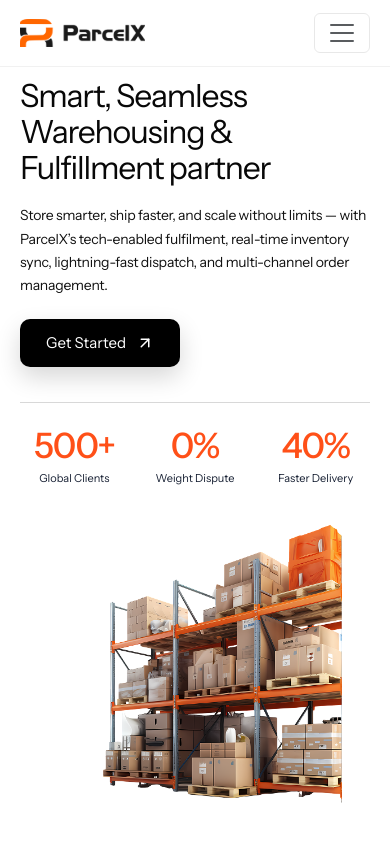
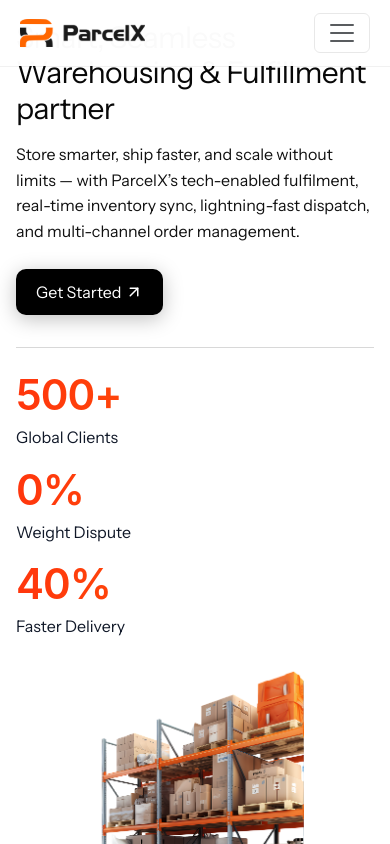
Before and after one commit to anshulsaxena21/px-new-pages, a React (Vite) app: page / in a window 390 px wide. Shown: the top 844 px of the page. Built offline with nearby package versions, Linux system fonts and the light colour scheme.

Commit message:
Implement responsive Figma-measured fulfillment hero layout

```diff
--- a/src/pages/Fulfillment.css
+++ b/src/pages/Fulfillment.css
@@ -1622,22 +1622,220 @@
 }
 
 
-/* Keep the hero close to the navigation, as in the Figma reference. */
-@media (min-width: 1001px) {
-  .hero-reference-layout.section-wrap {
-    margin-top: 24px !important;
-  }
-}
-
-
-/* Restore the Figma hero's vertical rhythm: title clears the sticky header,
-   while the metrics divider stays at the reference position. */
-@media (min-width: 1001px) {
+
+
+
+/* Figma reference: fulfillment hero. Values below scale from the 1440px design. */
+.fulfillment-page .hero-reference-layout.section-wrap {
+  box-sizing: border-box;
+  width: min(100% - 128px, 1312px);
+  max-width: 1312px;
+  min-height: 0;
+  margin: 28px auto 0;
+  padding: 0 0 56px;
+  display: grid;
+  grid-template-columns: minmax(0, 908px) minmax(0, 1fr);
+  column-gap: 28px;
+  align-items: start;
+}
+.fulfillment-page .hero-reference-copy {
+  width: 100%;
+  max-width: 100%;
+  min-width: 0;
+}
+.fulfillment-page .hero-reference-title {
+  margin: 0 0 16px;
+  font-family: "Product Sans", "Instrument Sans", sans-serif;
+  font-size: clamp(30px, 2.78vw, 40px);
+  font-weight: 400;
+  line-height: 2;
+  letter-spacing: -0.8px;
+  white-space: normal;
+  color: #080808;
+}
+.fulfillment-page .hero-reference-lede {
+  width: 100%;
+  max-width: 882px;
+  margin: 0 0 32px;
+  font-family: "Product Sans", "Instrument Sans", sans-serif;
+  font-size: 16px;
+  font-weight: 400;
+  line-height: 1.6;
+  letter-spacing: 0;
+  color: #111;
+}
+.fulfillment-page .hero-reference-cta {
+  min-width: 0;
+  height: auto;
+  min-height: 48px;
+  padding: 14px 24px;
+  border-radius: 10px;
+  gap: 4px;
+  font-size: 18px;
+  line-height: 1.4;
+  box-shadow: 0 4px 20px rgba(0,0,0,.25);
+}
+.fulfillment-page .hero-reference-divider {
+  width: 100%;
+  max-width: 908px;
+  margin-top: 60px;
+}
+.fulfillment-page .hero-reference-metrics {
+  width: 100%;
+  max-width: 908px;
+  grid-template-columns: repeat(3, minmax(0, 1fr));
+  gap: 48px;
+  padding-top: 32px;
+}
+.fulfillment-page .hero-reference-metric {
+  text-align: left;
+}
+.fulfillment-page .hero-reference-metric strong {
+  margin: 0 0 12px;
+  font-family: Inter, sans-serif;
+  font-size: 60px;
+  font-weight: 600;
+  line-height: 72px;
+  letter-spacing: -1.2px;
+  background: linear-gradient(90deg, #ff360d, #fe6600);
+  -webkit-background-clip: text;
+  background-clip: text;
+  color: transparent;
+}
+.fulfillment-page .hero-reference-metric p {
+  margin: 0;
+  font-family: "Product Sans", "Instrument Sans", sans-serif;
+  font-size: 18px;
+  line-height: 28px;
+  color: #101828;
+}
+.fulfillment-page .hero-reference-visual {
+  position: absolute;
+  top: 0;
+  right: -64px;
+  width: min(42%, 560px);
+  height: 610px;
+  pointer-events: none;
+}
+.fulfillment-page .hero-reference-warehouse {
+  position: absolute;
+  top: 0;
+  right: 0;
+  width: 100%;
+  height: 100%;
+  object-fit: contain;
+  object-position: top right;
+}
+@media (max-width: 1200px) and (min-width: 901px) {
   .fulfillment-page .hero-reference-layout.section-wrap {
-    margin-top: 88px !important;
-  }
-
+    width: calc(100% - 80px);
+    grid-template-columns: minmax(0, 1fr) 36%;
+    column-gap: 16px;
+    margin-top: 28px;
+  }
+  .fulfillment-page .hero-reference-title {
+    font-size: clamp(30px, 3vw, 36px);
+    line-height: 1.35;
+    letter-spacing: -0.7px;
+  }
+  .fulfillment-page .hero-reference-visual {
+    right: -40px;
+    width: 39%;
+    height: 500px;
+  }
+  .fulfillment-page .hero-reference-metrics {
+    gap: 20px;
+  }
+  .fulfillment-page .hero-reference-metric strong {
+    font-size: 52px;
+    line-height: 1.2;
+  }
+}
+@media (max-width: 900px) {
+  .fulfillment-page .hero-reference-layout.section-wrap {
+    display: flex;
+    flex-direction: column;
+    width: calc(100% - 40px);
+    margin: 28px auto 0;
+    padding-bottom: 32px;
+    gap: 24px;
+  }
+  .fulfillment-page .hero-reference-copy {
+    width: 100%;
+    max-width: 100%;
+  }
+  .fulfillment-page .hero-reference-title {
+    margin-bottom: 16px;
+    font-size: clamp(30px, 5.8vw, 40px);
+    line-height: 1.2;
+    letter-spacing: -0.7px;
+    white-space: normal;
+  }
+  .fulfillment-page .hero-reference-lede {
+    margin-bottom: 24px;
+    font-size: 16px;
+    line-height: 1.6;
+  }
   .fulfillment-page .hero-reference-divider {
-    margin-top: 60px;
-  }
-}
+    margin-top: 32px;
+  }
+  .fulfillment-page .hero-reference-metrics {
+    padding-top: 24px;
+    gap: 16px;
+  }
+  .fulfillment-page .hero-reference-metric strong {
+    margin-bottom: 8px;
+    font-size: clamp(34px, 7vw, 52px);
+    line-height: 1.15;
+    letter-spacing: -1px;
+  }
+  .fulfillment-page .hero-reference-metric p {
+    font-size: 14px;
+    line-height: 1.4;
+  }
+  .fulfillment-page .hero-reference-visual {
+    position: relative;
+    inset: auto;
+    width: 100%;
+    height: clamp(240px, 58vw, 420px);
+    order: 2;
+  }
+  .fulfillment-page .hero-reference-warehouse {
+    inset: 0;
+    width: 100%;
+    height: 100%;
+    object-position: center;
+  }
+}
+@media (max-width: 520px) {
+  .fulfillment-page .hero-reference-layout.section-wrap {
+    width: calc(100% - 32px);
+    margin-top: 20px;
+  }
+  .fulfillment-page .hero-reference-title {
+    font-size: 30px;
+    line-height: 1.18;
+  }
+  .fulfillment-page .hero-reference-cta {
+    min-height: 46px;
+    padding: 12px 20px;
+    font-size: 16px;
+  }
+  .fulfillment-page .hero-reference-metrics {
+    grid-template-columns: 1fr;
+    gap: 18px;
+  }
+  .fulfillment-page .hero-reference-metric {
+    text-align: left;
+  }
+  .fulfillment-page .hero-reference-metric strong {
+    font-size: 42px;
+    line-height: 1.1;
+  }
+  .fulfillment-page .hero-reference-metric p {
+    font-size: 16px;
+  }
+  .fulfillment-page .hero-reference-visual {
+    height: 260px;
+  }
+}
```
